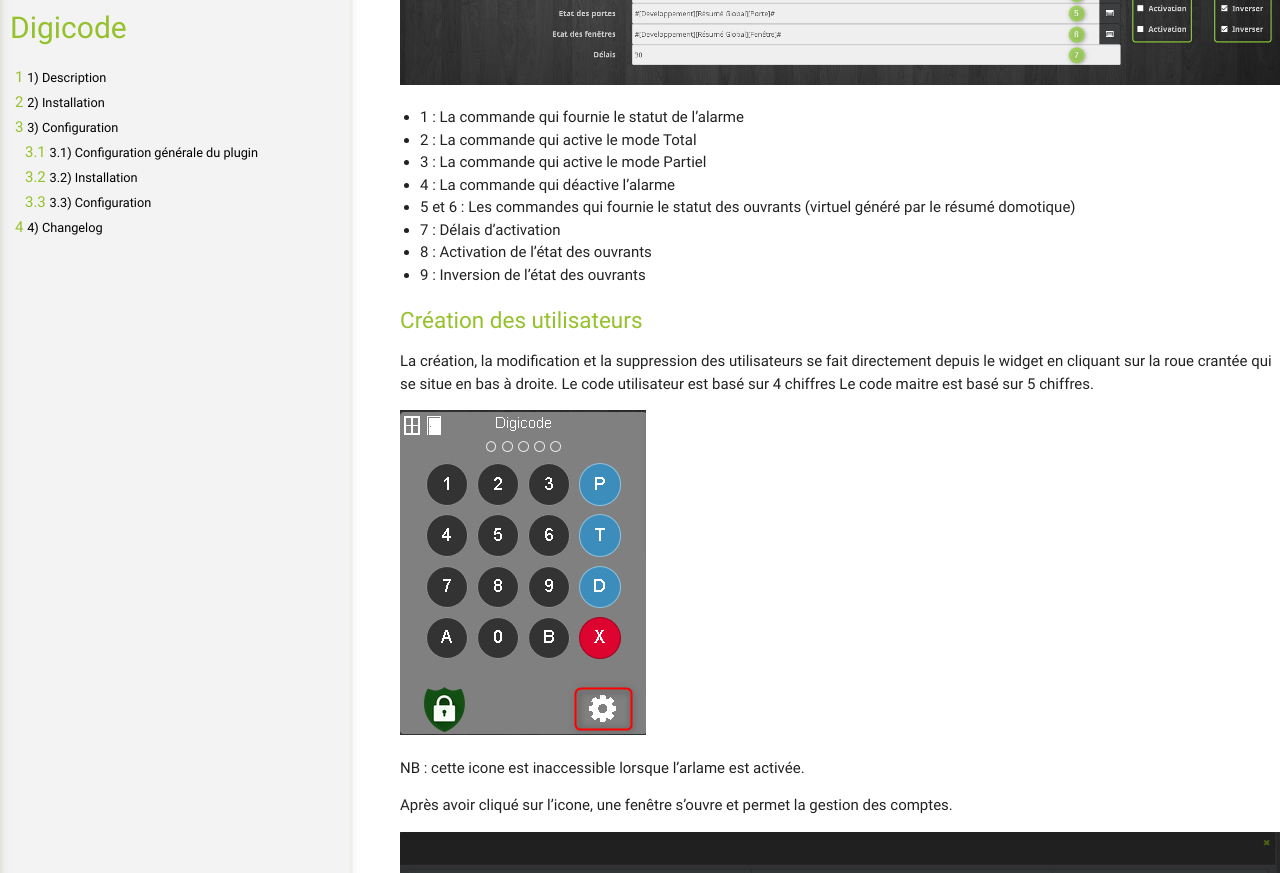
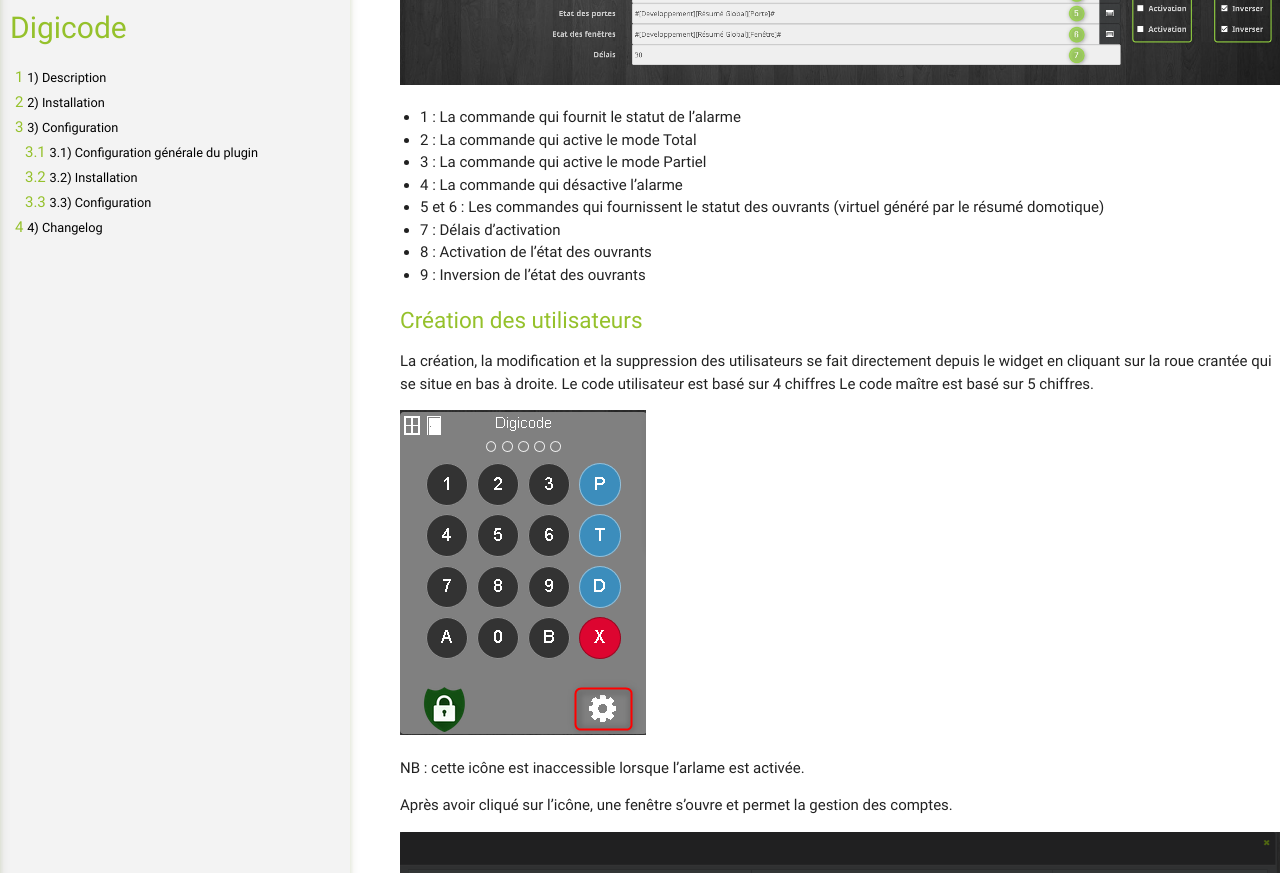
Before and after one commit to jmz84/plugin-digicode, a Jekyll site: the page built from docs/fr_FR/index.md, in a window 1280 px wide and 1400 px high, scrolled down 1436 px. Shown: the part 152-1025 px from the top of the window. Built offline with Jekyll 4.4.1, drawn with Linux system fonts in a browser that asks for light colours; our own code applies the rules of GitHub Pages for plain Markdown files; some of the changed text lies outside the part shown.

Commit message:
orthographe

```diff
--- a/docs/fr_FR/index.md
+++ b/docs/fr_FR/index.md
@@ -40,11 +40,11 @@ Il faut ensuite donner les informations de votre alarme.
 
 ![equipement](../images/equipement.png)
 
-- 1 : La commande qui fournie le statut de l'alarme
+- 1 : La commande qui fournit le statut de l'alarme
 - 2 : La commande qui active le mode Total
 - 3 : La commande qui active le mode Partiel
-- 4 : La commande qui déactive l'alarme
-- 5 et 6 : Les commandes qui fournie le statut des ouvrants (virtuel généré par le résumé domotique)
+- 4 : La commande qui désactive l'alarme
+- 5 et 6 : Les commandes qui fournissent le statut des ouvrants (virtuel généré par le résumé domotique)
 - 7 : Délais d'activation
 - 8 : Activation de l'état des ouvrants
 - 9 : Inversion de l'état des ouvrants
@@ -52,13 +52,13 @@ Il faut ensuite donner les informations de votre alarme.
 ### Création des utilisateurs
 La création, la modification et la suppression des utilisateurs se fait directement depuis le widget en cliquant sur la roue crantée qui se situe en bas à droite.
 Le code utilisateur est basé sur 4 chiffres
-Le code maitre est basé sur 5 chiffres.
+Le code maître est basé sur 5 chiffres.
 
 ![configuration](../images/configuration.png)
 
-NB : cette icone est inaccessible lorsque l'arlame est activée.
+NB : cette icône est inaccessible lorsque l'arlame est activée.
 
-Après avoir cliqué sur l'icone, une fenêtre s'ouvre et permet la gestion des comptes.
+Après avoir cliqué sur l'icône, une fenêtre s'ouvre et permet la gestion des comptes.
 
 ![utilisateurs](../images/utilisateurs.png)
 
@@ -75,10 +75,10 @@ Le widget comporte plusieurs éléments :
 - 5 : Panneau pour la création des codes
 - 6 : Effacement des chiffres rentrés
 - 7 : Mode de l'Alarme
-- 8 : Nombre de chiffre rentré
+- 8 : Nombre de chiffres rentrés
 
 Pour activer ou désactiver l'alarme, il suffit de taper un code utilisateur (4 chiffres) + la lettre correspondante au mode d'alarme (P : mode partiel, T : mode totale, D : mode désactivé).
-Pour activer ou désactiver le code maitre, il suffit de taper un code maitre (5 chiffres).
+Pour activer ou désactiver le code maître, il suffit de taper un code maître (5 chiffres).
 
 Changelog
 ===
@@ -87,7 +87,7 @@ Changelog
 
 ### Version 1.1 (version market 2018-10-07 22:01:25)
 - Ajout transparence sur design
-- Ajout code maitre pour vérouiller la configuration du widget
+- Ajout code maître pour verrouiller la configuration du widget
 - Ajout possibilité d'inverser l'état des ouvrants
 
 ### Version 1.2 (version market )
```
Also changed, not shown: other parts of docs/fr_FR/index.md (+1 -1 lines).
